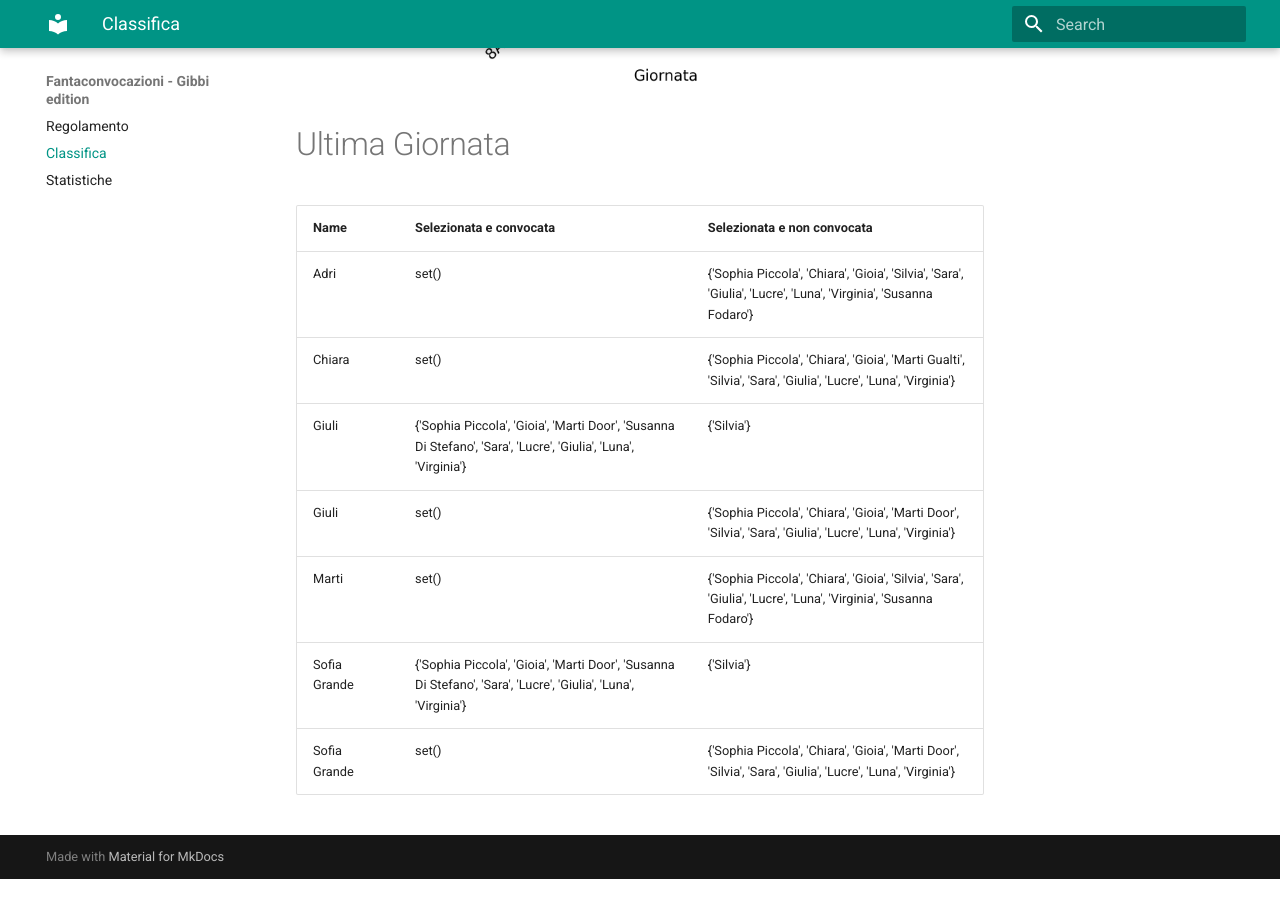
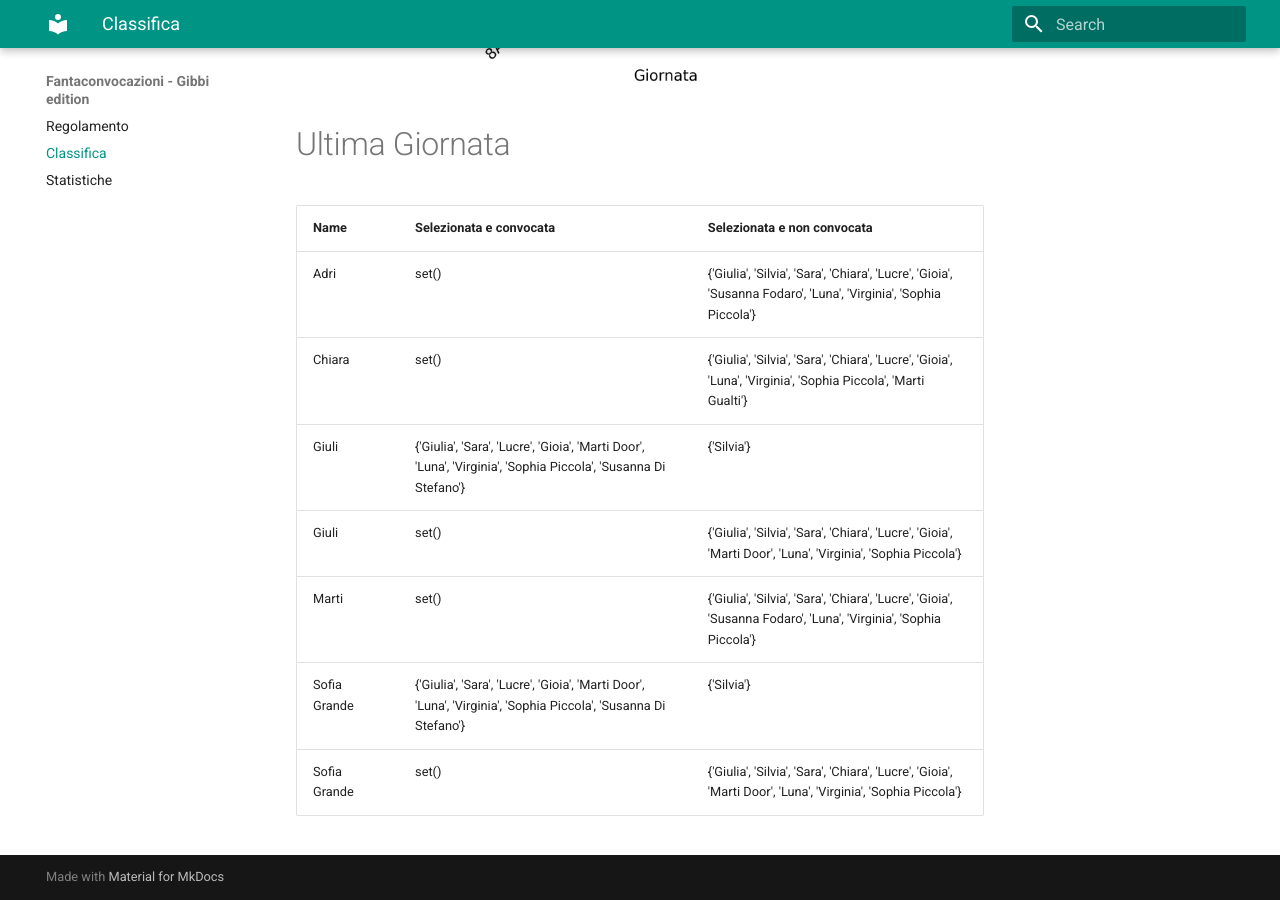
Before and after one commit to martinig94/fantagibbi, an MkDocs documentation site: the page built from docs/Classifica.md, in a window 1280 px wide and 900 px high, scrolled down 1024 px. Built offline with MkDocs 1.6.1 and Material for MkDocs 9.7.7, drawn with Linux system fonts in a browser that asks for light colours; before the commit the page ends 1903 px from its top, so only the background shows below that.

Commit message:
Auto-update from main.py

```diff
--- a/docs/Classifica.md
+++ b/docs/Classifica.md
@@ -18,11 +18,11 @@
 <!-- START_TABLE CORRECT -->
 | Name         | Selezionata e convocata                                                                                        | Selezionata e non convocata                                                                                      |
 |:-------------|:---------------------------------------------------------------------------------------------------------------|:-----------------------------------------------------------------------------------------------------------------|
-| Adri         | set()                                                                                                          | {'Sophia Piccola', 'Chiara', 'Gioia', 'Silvia', 'Sara', 'Giulia', 'Lucre', 'Luna', 'Virginia', 'Susanna Fodaro'} |
-| Chiara       | set()                                                                                                          | {'Sophia Piccola', 'Chiara', 'Gioia', 'Marti Gualti', 'Silvia', 'Sara', 'Giulia', 'Lucre', 'Luna', 'Virginia'}   |
-| Giuli        | {'Sophia Piccola', 'Gioia', 'Marti Door', 'Susanna Di Stefano', 'Sara', 'Lucre', 'Giulia', 'Luna', 'Virginia'} | {'Silvia'}                                                                                                       |
-| Giuli        | set()                                                                                                          | {'Sophia Piccola', 'Chiara', 'Gioia', 'Marti Door', 'Silvia', 'Sara', 'Giulia', 'Lucre', 'Luna', 'Virginia'}     |
-| Marti        | set()                                                                                                          | {'Sophia Piccola', 'Chiara', 'Gioia', 'Silvia', 'Sara', 'Giulia', 'Lucre', 'Luna', 'Virginia', 'Susanna Fodaro'} |
-| Sofia Grande | {'Sophia Piccola', 'Gioia', 'Marti Door', 'Susanna Di Stefano', 'Sara', 'Lucre', 'Giulia', 'Luna', 'Virginia'} | {'Silvia'}                                                                                                       |
-| Sofia Grande | set()                                                                                                          | {'Sophia Piccola', 'Chiara', 'Gioia', 'Marti Door', 'Silvia', 'Sara', 'Giulia', 'Lucre', 'Luna', 'Virginia'}     |
+| Adri         | set()                                                                                                          | {'Giulia', 'Silvia', 'Sara', 'Chiara', 'Lucre', 'Gioia', 'Susanna Fodaro', 'Luna', 'Virginia', 'Sophia Piccola'} |
+| Chiara       | set()                                                                                                          | {'Giulia', 'Silvia', 'Sara', 'Chiara', 'Lucre', 'Gioia', 'Luna', 'Virginia', 'Sophia Piccola', 'Marti Gualti'}   |
+| Giuli        | {'Giulia', 'Sara', 'Lucre', 'Gioia', 'Marti Door', 'Luna', 'Virginia', 'Sophia Piccola', 'Susanna Di Stefano'} | {'Silvia'}                                                                                                       |
+| Giuli        | set()                                                                                                          | {'Giulia', 'Silvia', 'Sara', 'Chiara', 'Lucre', 'Gioia', 'Marti Door', 'Luna', 'Virginia', 'Sophia Piccola'}     |
+| Marti        | set()                                                                                                          | {'Giulia', 'Silvia', 'Sara', 'Chiara', 'Lucre', 'Gioia', 'Susanna Fodaro', 'Luna', 'Virginia', 'Sophia Piccola'} |
+| Sofia Grande | {'Giulia', 'Sara', 'Lucre', 'Gioia', 'Marti Door', 'Luna', 'Virginia', 'Sophia Piccola', 'Susanna Di Stefano'} | {'Silvia'}                                                                                                       |
+| Sofia Grande | set()                                                                                                          | {'Giulia', 'Silvia', 'Sara', 'Chiara', 'Lucre', 'Gioia', 'Marti Door', 'Luna', 'Virginia', 'Sophia Piccola'}     |
 <!-- END_TABLE CORRECT -->
```
